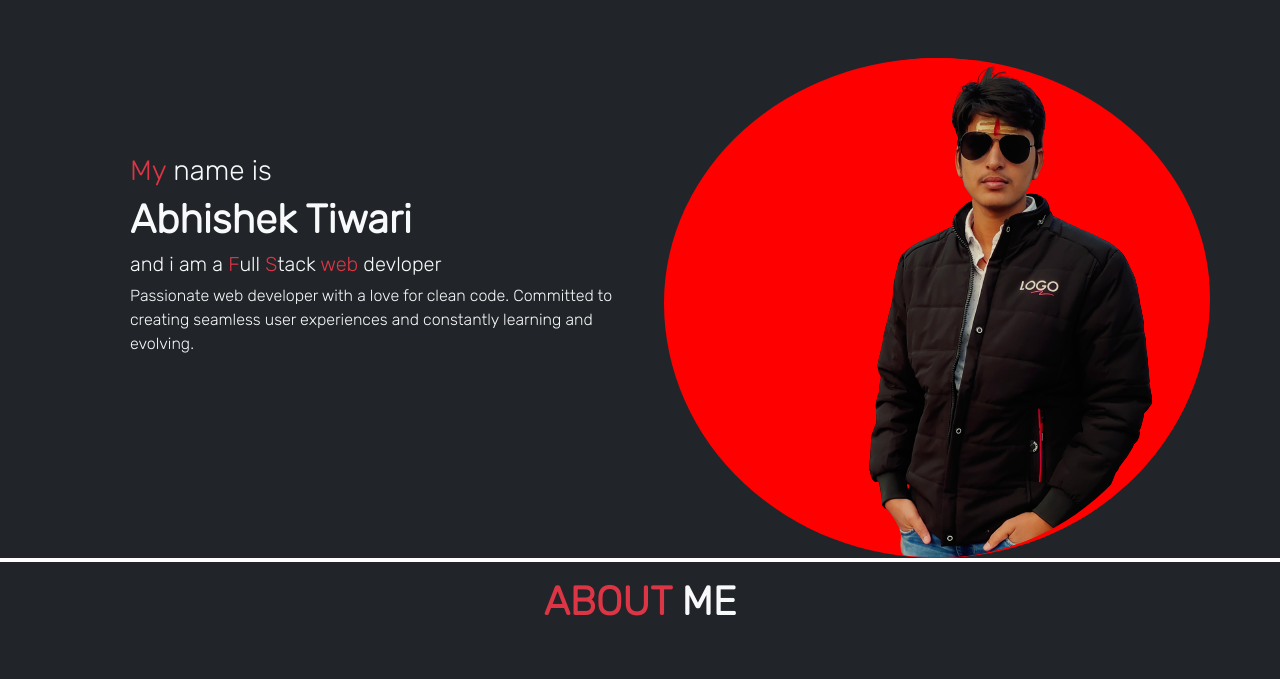
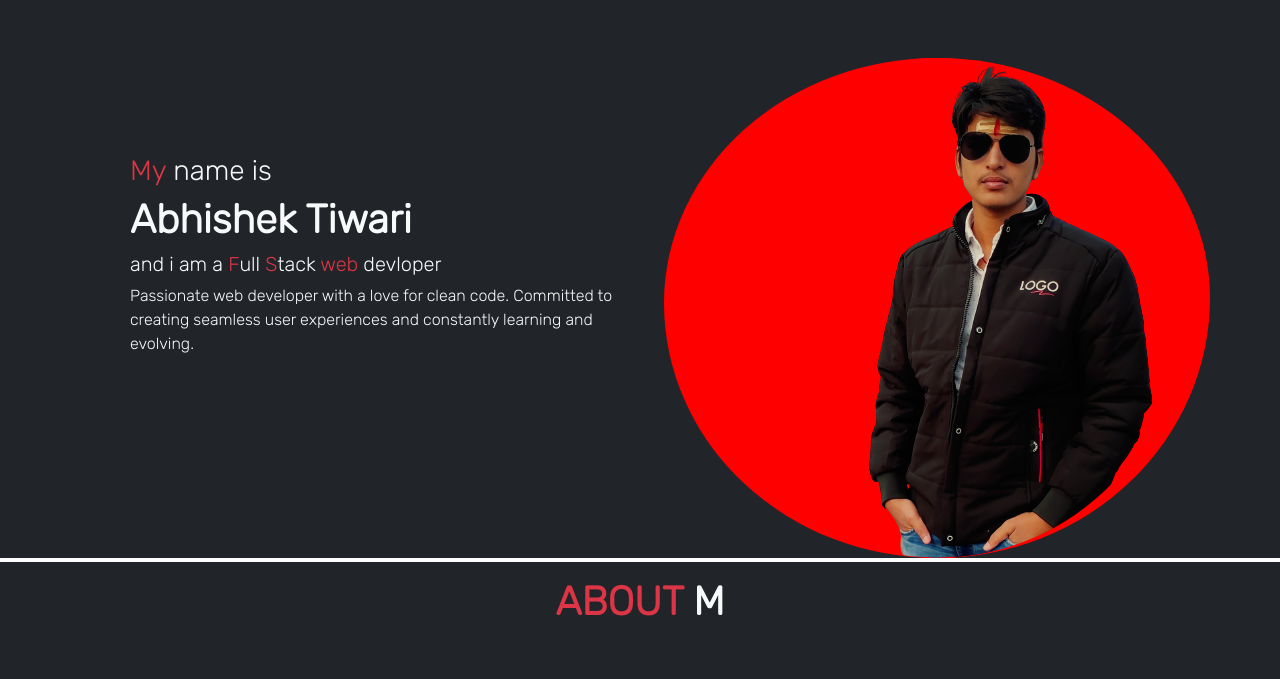
Before and after one commit to Rudra-Shiva74/Portfolio, a plain HTML site: page index.html in a window 1280 px wide. Shown: the part 70-749 px from the top of the page. Drawn offline with nearby package versions, Linux system fonts and the light colour scheme; a web font is replaced by a local one.

Commit message:
Some change

```diff
--- a/index.html
+++ b/index.html
@@ -81,7 +81,7 @@
     <section class="third bg-dark mb-1" id="ABOUT">
         <div class="container pt-3 pb-5">
             <div class="d-flex justify-content-center">
-                <h1 class="text-light fw-bold"><span class="text-danger">ABOUT</span> ME</h1>
+                <h1 class="text-light fw-bold"><span class="text-danger">ABOUT</span> M</h1>
             </div>
             <div id="carouselExampleInterval" class="carousel slide" data-bs-ride="carousel">
 
```
